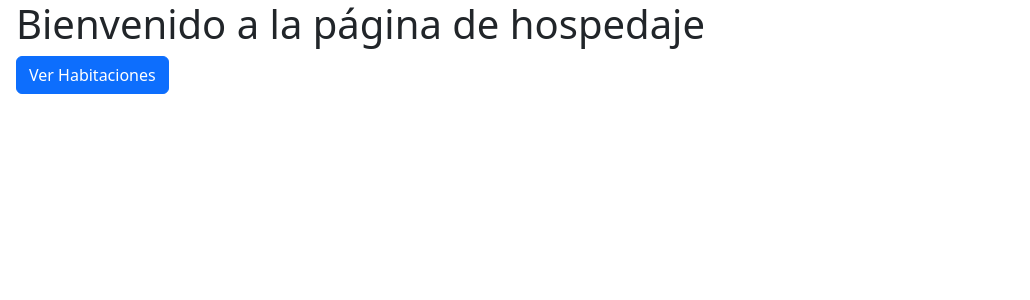
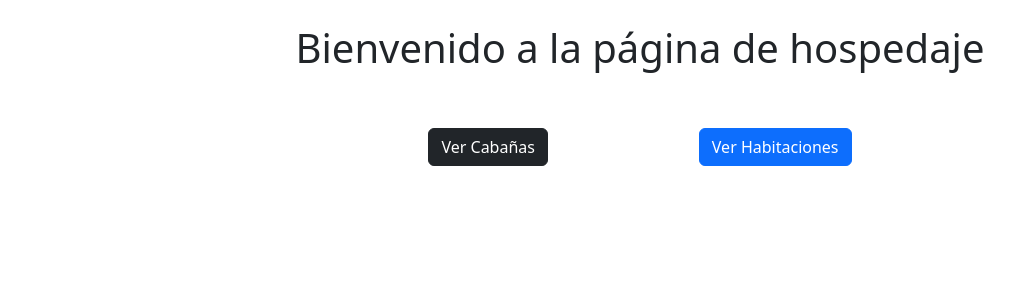
Before and after one commit to tompivel/tp-ids, a Flask app: page / in a window 1280 px wide. Shown: the top 300 px of the page, without its empty margins (0-1030 px from the left). Run offline with Flask 3, Linux system fonts and the light colour scheme.

Commit message:
Entregable1: Botón para ver cabañas
Se creó el botón para ver las cabañas y se colocó los dos botones
existentes en un contenedor. Además se alineó los items al centro

```diff
--- a/frontend/templates/index.html
+++ b/frontend/templates/index.html
@@ -8,9 +8,12 @@
     <link href="https://cdn.jsdelivr.net/npm/bootstrap@5.3.3/dist/css/bootstrap.min.css" rel="stylesheet" integrity="sha384-QWTKZyjpPEjISv5WaRU9OFeRpok6YctnYmDr5pNlyT2bRjXh0JMhjY6hW+ALEwIH" crossorigin="anonymous">
 </head>
 <body>
-  <main class="d-flex justify-center flex-column px-3">
+  <main class="d-flex justify-content-center align-items-center flex-column px-3 my-4">
     <h1>Bienvenido a la página de hospedaje</h1>
-    <a href="{{ url_for('habitaciones') }}"><button type="button" class="btn btn-primary">Ver Habitaciones</button></a>
+    <div class="container d-flex justify-content-evenly my-5" style="width:60%">
+	<a href="{{ url_for('cabins') }}"><button type="button" class="btn btn-dark">Ver Cabañas</button></a>
+	<a href="{{ url_for('habitaciones') }}"><button type="button" class="btn btn-primary">Ver Habitaciones</button></a>
+    </div>
   </main>
 </body>
 </html>
```
